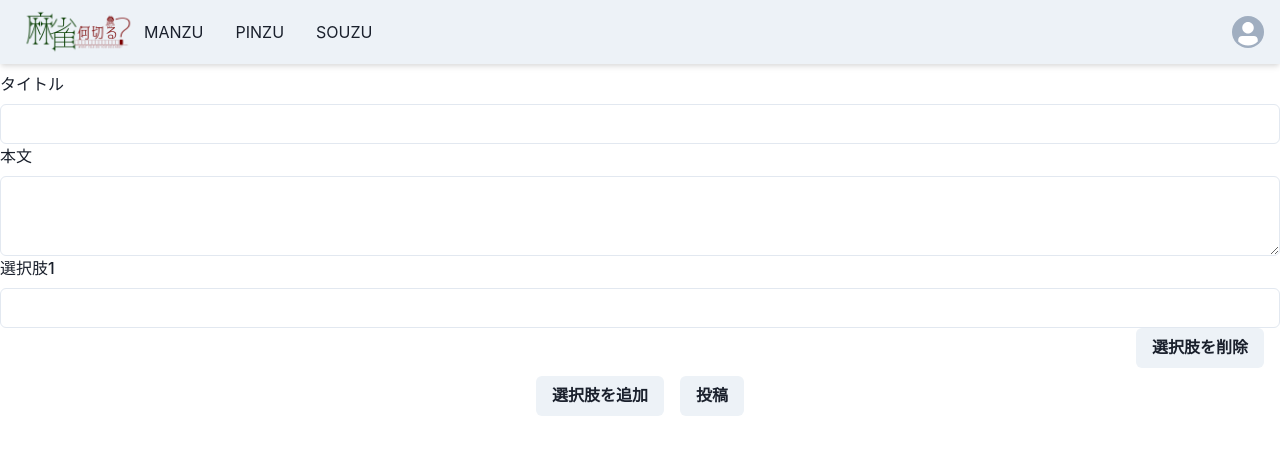
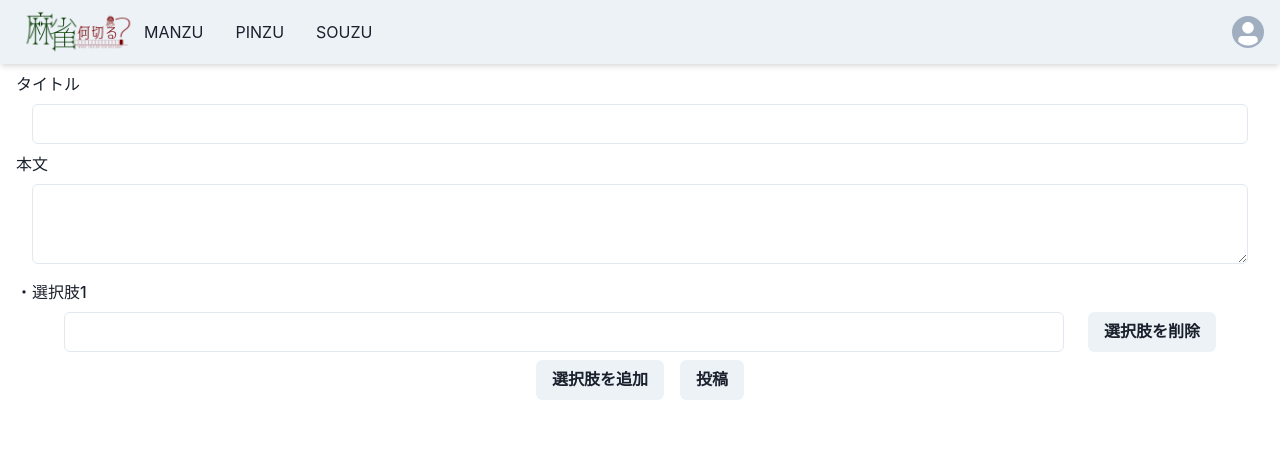
Before and after one commit to mahjongapp/nanikiru, a Next.js app: page /postedit in a window 1280 px wide. Shown: the top 454 px of the page. Built offline with nearby package versions, Linux system fonts and the light colour scheme.

Commit message:
PostScreenのPadding

```diff
--- a/src/pages/postedit/index.tsx
+++ b/src/pages/postedit/index.tsx
@@ -4,8 +4,10 @@ import {
   Button,
   FormControl,
   FormLabel,
+  HStack,
   Input,
   Stack,
+  Spacer,
   Textarea,
   ToastId,
   Progress,
@@ -71,10 +73,19 @@ export default function PostEdit() {
       <Header isPostEdit></Header>
       <form onSubmit={handleSubmit(onSubmit)}>
         <FormControl>
-          <FormLabel htmlFor='title'>タイトル</FormLabel>
+          <FormLabel mx={4} htmlFor='title'>
+            タイトル
+          </FormLabel>
+          <Box px={8} mb={2}>
             <Input id='title' {...register('title')} />
-          <FormLabel htmlFor='body'>本文</FormLabel>
+          </Box>
+
+          <FormLabel mx={4} htmlFor='body'>
+            本文
+          </FormLabel>
+          <Box px={8} mb={4}>
             <Textarea id='body' {...register('body')} />
+          </Box>
           {fields.map((field, index) => {
             return (
               <Box key={index}>
@@ -110,13 +121,18 @@ type Props = {
 const ChoiceItem = ({ register, choiceIndex, removeChoice }: Props) => {
   return (
     <Box>
-      <FormLabel>選択肢{choiceIndex + 1}</FormLabel>
+      <FormLabel mx={4}>・選択肢{choiceIndex + 1}</FormLabel>
+      <HStack spacing={1}>
+        <Box pl={16} w='full'>
           <Input {...register(`choices.${choiceIndex}.name` as const)}></Input>
-      <Box display='flex' justifyContent='end' mx={4}>
-        <Button type={'button'} onClick={() => removeChoice(choiceIndex)}>
+        </Box>
+        <Spacer />
+        <Box>
+          <Button mx={4} mr={16} type={'button'} onClick={() => removeChoice(choiceIndex)}>
             選択肢を削除
           </Button>
         </Box>
+      </HStack>
     </Box>
   )
 }
```
Lines whose indentation alone changed are shown as unchanged.
